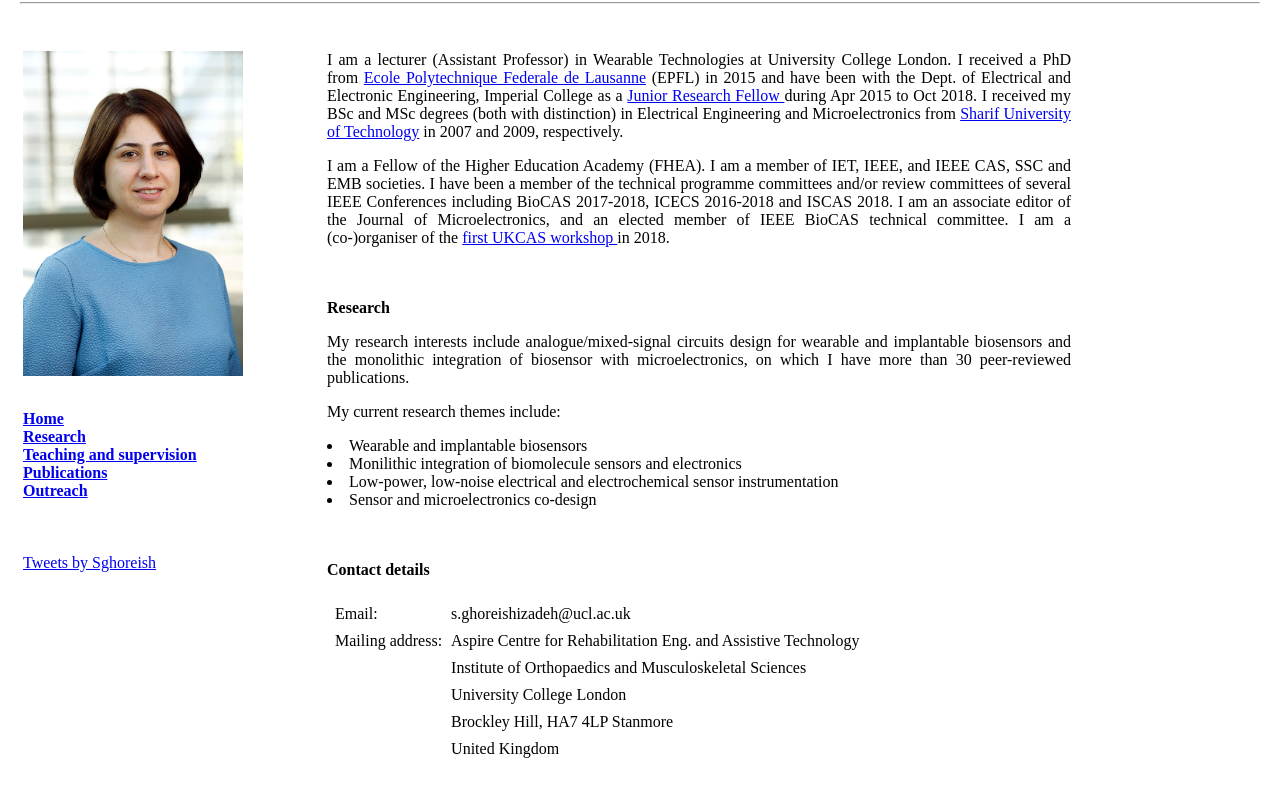
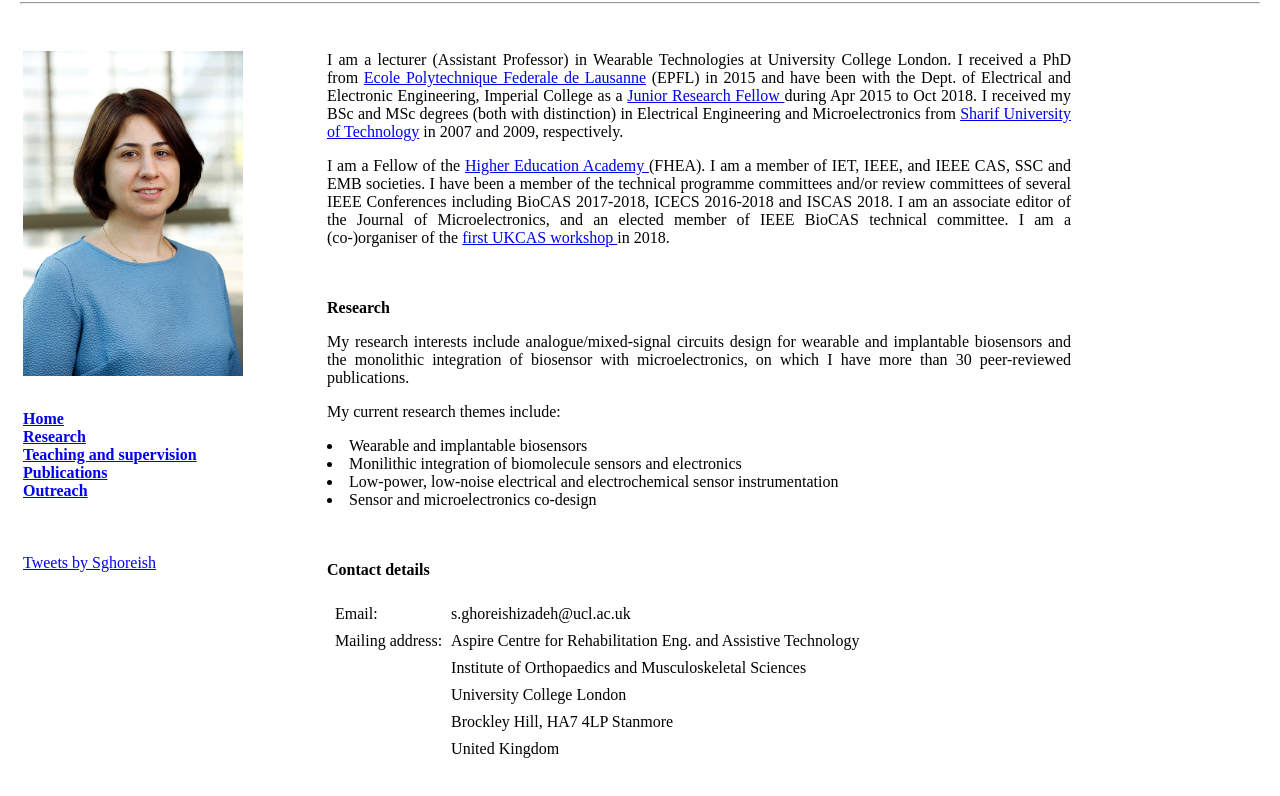
Before and after one commit to sghoreish/sghoreish.github.io, a plain HTML site: page index.html in a window 1280 px wide. Shown: the part 116-912 px from the top of the page. Drawn offline with Linux system fonts and the light colour scheme.

Commit message:
Update index.html

```diff
--- a/index.html
+++ b/index.html
@@ -40,7 +40,7 @@
 
 
 <p align="justify">
- I am a Fellow of the Higher Education Academy (FHEA). I am a member of IET, IEEE, and IEEE CAS, SSC and EMB societies. I have been a member of the technical programme committees and/or review committees of several IEEE Conferences including BioCAS 2017-2018, ICECS 2016-2018 and ISCAS 2018.
+ I am a Fellow of the <a href= https://www.heacademy.ac.uk/ target="_blank">Higher Education Academy </a>(FHEA). I am a member of IET, IEEE, and IEEE CAS, SSC and EMB societies. I have been a member of the technical programme committees and/or review committees of several IEEE Conferences including BioCAS 2017-2018, ICECS 2016-2018 and ISCAS 2018.
                   I am an associate editor of the Journal of Microelectronics, and an elected member of IEEE BioCAS technical committee. I am a (co-)organiser of the <a href=https://www.gla.ac.uk/events/conferences/cas/ target="_blank">first UKCAS workshop </a> in 2018.
 </p>
 
```
